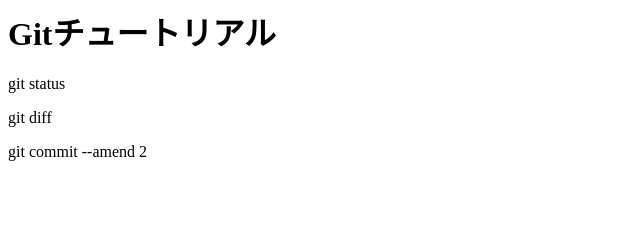
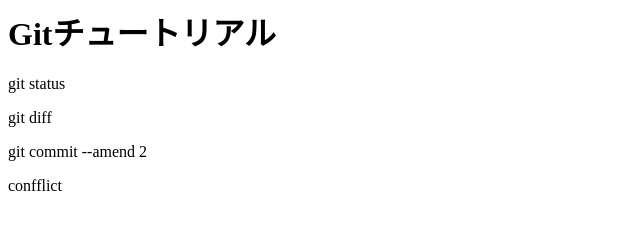
Before and after one commit to mtkoya/git_tutorial, a plain HTML site: page index.html in a window 1280 px wide. Shown: the full height of the page, 0-640 px from the left. Drawn offline with Linux system fonts and the light colour scheme.

Commit message:
conflictを追記

```diff
--- a/index.html
+++ b/index.html
@@ -2,3 +2,4 @@
 <p>git status</p>
 <p>git diff</p>
 <p>git commit --amend 2</p>
+<p>confflict</p>
```
